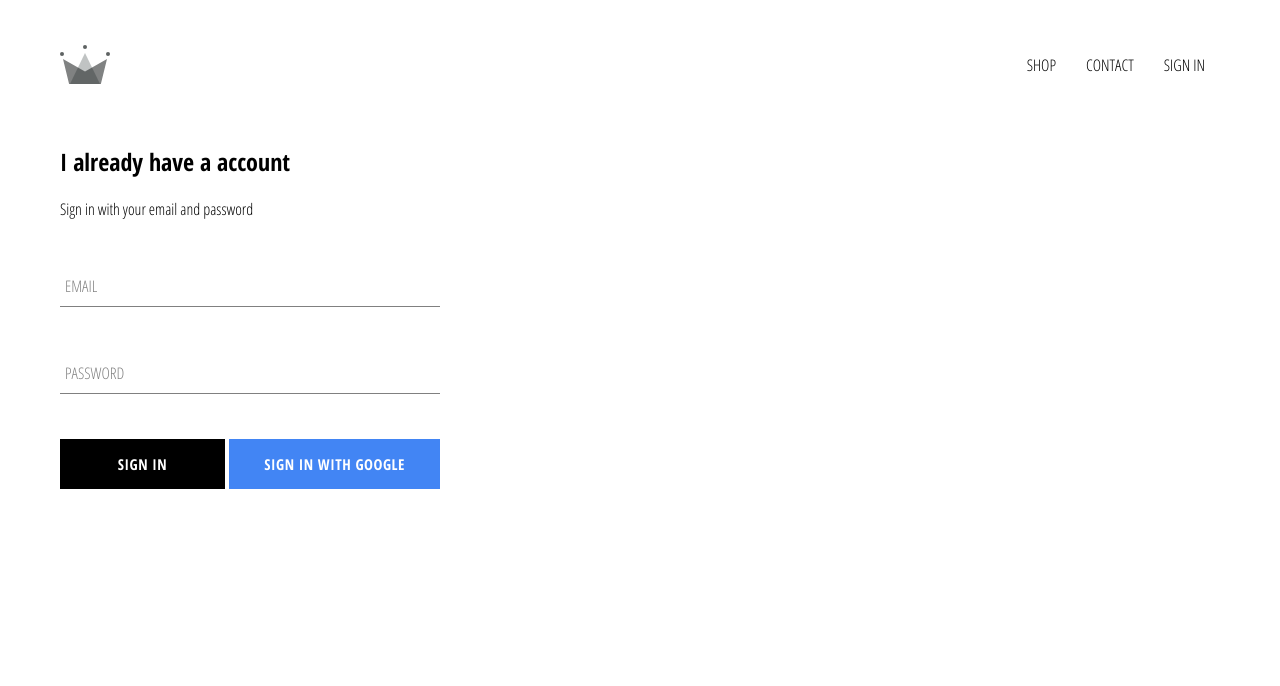
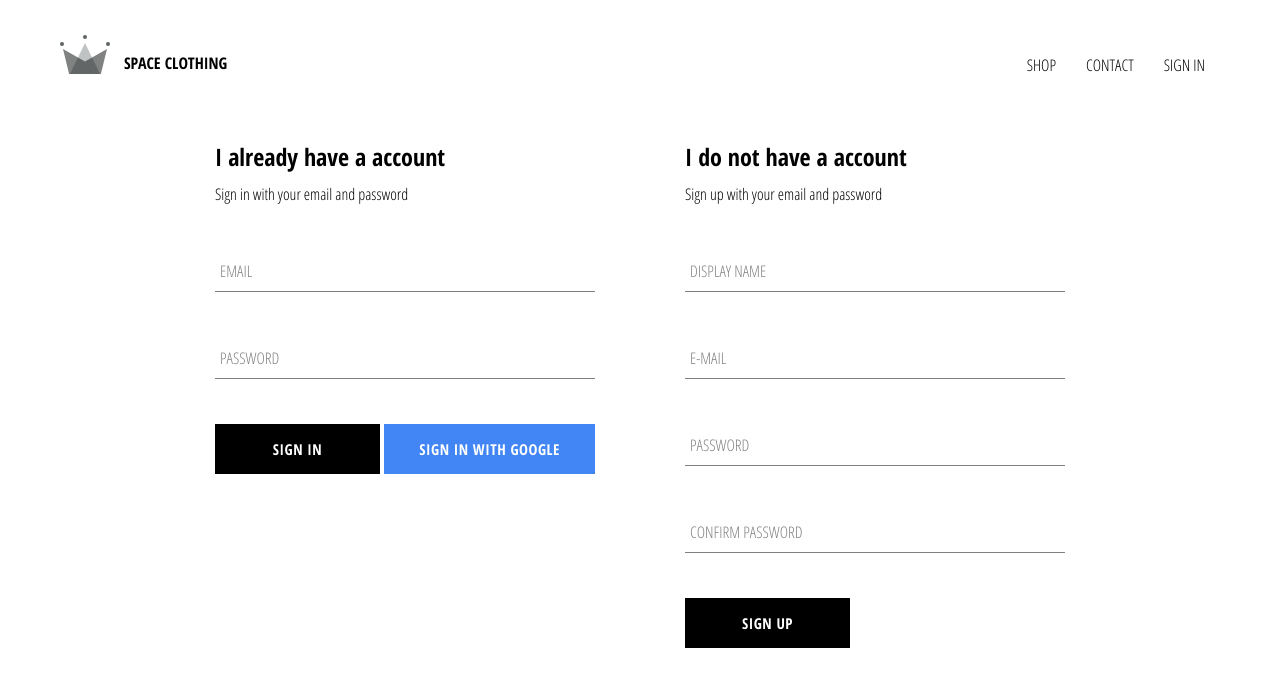
Before and after one commit to lucastaylor01/space-clothing, a React (Create React App) app: page /signin in a window 1280 px wide. Shown: the top 686 px of the page. Built offline with nearby package versions, Linux system fonts and the light colour scheme; no server answers.

Commit message:
implemented firebase utils, included ability to store authenticated users into firestore database

```diff
--- a/src/App.css
+++ b/src/App.css
@@ -8,10 +8,6 @@
 	color: black;
 }
 
-h1 {
-	margin-top: 0px;
-}
-
 * {
 	box-sizing: border-box;
 }
--- a/src/App.js
+++ b/src/App.js
@@ -1,14 +1,11 @@
 import React from "react";
-
 import { Route, Switch } from "react-router-dom";
-
 import "./App.css";
-
 import HomePage from "./pages/homepage/homepage.component";
 import ShopPage from "./pages/shop/shop.component";
 import SignInAndSignUpPage from "./pages/sign-in-and-sign-up/sign-in-and-sign-up.component";
 import Header from "./components/header/header.component";
-import { auth } from "./firebase/firebase.utils";
+import { auth, createUserProfileDocument } from "./firebase/firebase.utils";
 
 class App extends React.Component {
 	constructor(props) {
@@ -22,13 +19,28 @@
 	unsubscribeFromAuth = null;
 
 	componentDidMount() {
-		this.unsubscribeFromAuth = auth.onAuthStateChanged((user) => {
-			this.setState({ currentUser: user });
-			console.log(user);
+		// google auth
+		this.unsubscribeFromAuth = auth.onAuthStateChanged(async (userAuth) => {
+			if (userAuth) {
+				const userRef = await createUserProfileDocument(userAuth);
+
+				userRef.onSnapshot((snapShot) => {
+					this.setState({
+						currentUser: {
+							id: snapShot.id,
+							...snapShot.data(),
+						},
+					});
+					console.log(this.state);
+				});
+			} else {
+				this.setState({ currentUser: userAuth });
+			}
 		});
 	}
 
 	componentWillUnmount() {
+		// google auth logout
 		this.unsubscribeFromAuth();
 	}
 
--- a/src/components/header/header.component.jsx
+++ b/src/components/header/header.component.jsx
@@ -11,7 +11,7 @@
 const Header = ({ currentUser }) => (
 	<div className='header'>
 		<Link className='logo-container' to='/'>
-			<Logo className='logo' />
+			<Logo className='logo' /> SPACE CLOTHING
 		</Link>
 		<div className='options'>
 			<Link className='option' to='/shop'>
--- a/src/components/header/header.styles.scss
+++ b/src/components/header/header.styles.scss
@@ -7,8 +7,14 @@
 
 	.logo-container {
 		height: 100%;
-		width: 70px;
-		padding-top: 15px;
+		width: 200px;
+		font-weight: bold;
+
+		.logo {
+			top: 5px;
+			position: relative;
+			margin-right: 10px;
+		}
 	}
 
 	.options {
--- a/src/components/sign-in/sign-in.component.jsx
+++ b/src/components/sign-in/sign-in.component.jsx
@@ -30,7 +30,7 @@
 	render() {
 		return (
 			<div className='sign-in'>
-				<h2>I already have a account</h2>
+				<h2 className='title'>I already have a account</h2>
 				<span>Sign in with your email and password</span>
 
 				<form onSubmit={this.handleSubmit}>
--- /dev/null
+++ b/src/components/sign-up/sign-up.component.jsx
@@ -0,0 +1,101 @@
+import React from "react";
+
+import FormInput from "../form-input/form-input.component";
+import CustomButton from "../custom-button/custom-button.component";
+
+import "./sign-up.styles.scss";
+
+import { auth, createUserProfileDocument } from "../../firebase/firebase.utils";
+
+class SignUp extends React.Component {
+	constructor(props) {
+		super(props);
+
+		this.state = {
+			displayName: "",
+			email: "",
+			password: "",
+			confirmPassword: "",
+		};
+	}
+
+	handleSubmit = async (event) => {
+		event.preventDefault();
+		const { displayName, email, password, confirmPassword } = this.state;
+
+		if (password !== confirmPassword) {
+			alert("passwords don't match");
+			return;
+		}
+		try {
+			const { user } = await auth.createUserWithEmailAndPassword(
+				email,
+				password
+			);
+
+			await createUserProfileDocument(user, { displayName });
+
+			this.setState({
+				displayName: "",
+				email: "",
+				password: "",
+				confirmPassword: "",
+			});
+		} catch (error) {
+			console.error(error);
+		}
+	};
+
+	handleChange = (event) => {
+		const { name, value } = event.target;
+
+		this.setState({ [name]: value });
+	};
+
+	render() {
+		const { displayName, email, password, confirmPassword } = this.state;
+
+		return (
+			<div className='sign-up'>
+				<h2 className='title'>I do not have a account</h2>
+				<span>Sign up with your email and password</span>
+				<form className='sign-up-form' onSubmit={this.handleSubmit}>
+					<FormInput
+						type='text'
+						name='displayName'
+						value={displayName}
+						onChange={this.handleChange}
+						label='Display Name'
+						required
+					/>
+					<FormInput
+						type='email'
+						name='email'
+						value={email}
+						onChange={this.handleChange}
+						label='E-Mail'
+						required
+					/>
+					<FormInput
+						type='password'
+						name='password'
+						value={password}
+						onChange={this.handleChange}
+						label='Password'
+						required
+					/>
+					<FormInput
+						type='password'
+						name='confirmPassword'
+						value={confirmPassword}
+						onChange={this.handleChange}
+						label='Confirm Password'
+						required
+					/>
+					<CustomButton type='submit'>SIGN UP</CustomButton>
+				</form>
+			</div>
+		);
+	}
+}
+export default SignUp;
--- /dev/null
+++ b/src/components/sign-up/sign-up.styles.scss
@@ -0,0 +1,9 @@
+.sign-up {
+	display: flex;
+	flex-direction: column;
+	width: 380px;
+
+	.title {
+		margin: 10px 0;
+	}
+}
--- a/src/firebase/firebase.utils.js
+++ b/src/firebase/firebase.utils.js
@@ -13,6 +13,33 @@
 	measurementId: "G-JXE8HGP7D2",
 };
 
+export const createUserProfileDocument = async (userAuth, additionalData) => {
+	if (!userAuth) {
+		return;
+	}
+
+	const userRef = firestore.doc(`users/${userAuth.uid}`);
+	const snapShot = await userRef.get();
+
+	if (!snapShot.exists) {
+		const { displayName, email } = userAuth;
+		const createAt = new Date();
+
+		try {
+			await userRef.set({
+				displayName,
+				email,
+				createAt,
+				...additionalData,
+			});
+		} catch (error) {
+			console.log("error creating user", error.message);
+		}
+	}
+
+	return userRef;
+};
+
 firebase.initializeApp(config);
 
 export const auth = firebase.auth();
--- a/src/pages/sign-in-and-sign-up/sign-in-and-sign-up.component.jsx
+++ b/src/pages/sign-in-and-sign-up/sign-in-and-sign-up.component.jsx
@@ -1,10 +1,12 @@
 import React from "react";
 import SignIn from "../../components/sign-in/sign-in.component";
+import SignUp from "../../components/sign-up/sign-up.component";
 import "./sign-in-and-sign-up.styles.scss";
 
 const SignInAndSignUpPage = () => (
 	<div className='sign-in-and-sign-up'>
 		<SignIn />
+		<SignUp />
 	</div>
 );
 
--- a/src/pages/sign-in-and-sign-up/sign-in-and-sign-up.styles.scss
+++ b/src/pages/sign-in-and-sign-up/sign-in-and-sign-up.styles.scss
@@ -0,0 +1,6 @@
+.sign-in-and-sign-up {
+	width: 850px;
+	display: flex;
+	justify-content: space-between;
+	margin: 30px auto;
+}
```
Also changed, not shown: src/test.js (added, +12 -0 lines).
